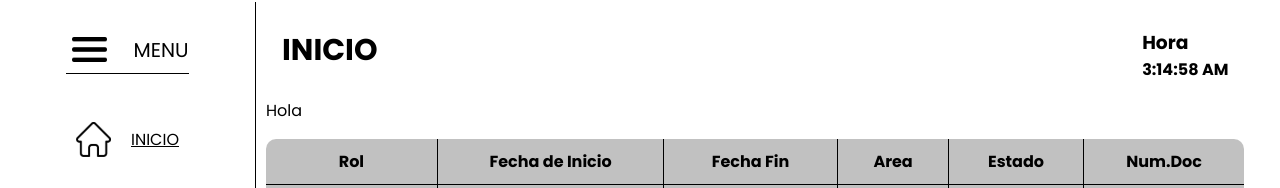
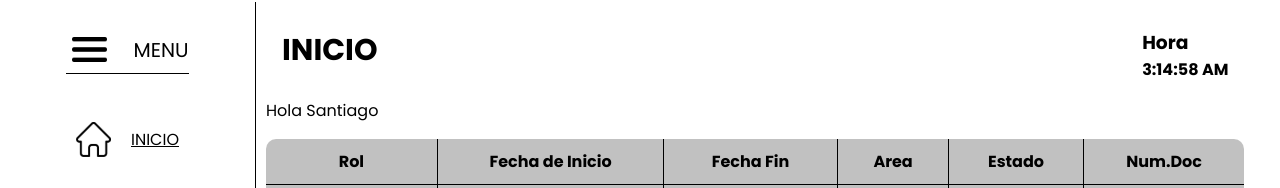
Before and after one commit to T0rricelly/mookup_quantum, a React (Vite) app: page /home in a window 1280 px wide. Shown: the part 145-333 px from the top of the page. Built offline with nearby package versions, Linux system fonts and the light colour scheme.

Commit message:
last One commit

```diff
--- a/src/components/components_auth/content_login.jsx
+++ b/src/components/components_auth/content_login.jsx
@@ -19,8 +19,6 @@ export const Content_Login = () => {
     const handlePassword = (e) => {
       setPassword(e.target.value);
     }
-
-
 
   const submit = (e) => {
 
--- a/src/components/components_home/cont_home.jsx
+++ b/src/components/components_home/cont_home.jsx
@@ -1,5 +1,6 @@
 import "../../styles/styles_home/Cont_home.css";
 import { useState, useEffect } from "react";
+const name = 'Santiago'
 export const Cont_home = () => {
   const [horaActual, setHoraActual] = useState(new Date().toLocaleTimeString());
 
@@ -22,7 +23,7 @@ export const Cont_home = () => {
 
         </nav>
         <article className="saludo">
-          <p>Hola</p>
+          <p>Hola {name}</p>
         </article>
         <section className="tabla_container">
           <table className="tabla">
--- a/src/components/components_permisos/cont_permisos.jsx
+++ b/src/components/components_permisos/cont_permisos.jsx
@@ -104,7 +104,7 @@ export const Cont_permisos = () => {
             <h2 className="modal_titulo">NUEVO PERMISO</h2>
             <div className="modal_grid">
               <div className="campo">
-                <label>TIPO DE CONTRATO</label>
+                <label>TIPO DE PERMISO</label>
                 <input type="text" placeholder="Ej. Vacaciones" />
               </div>
 
```
